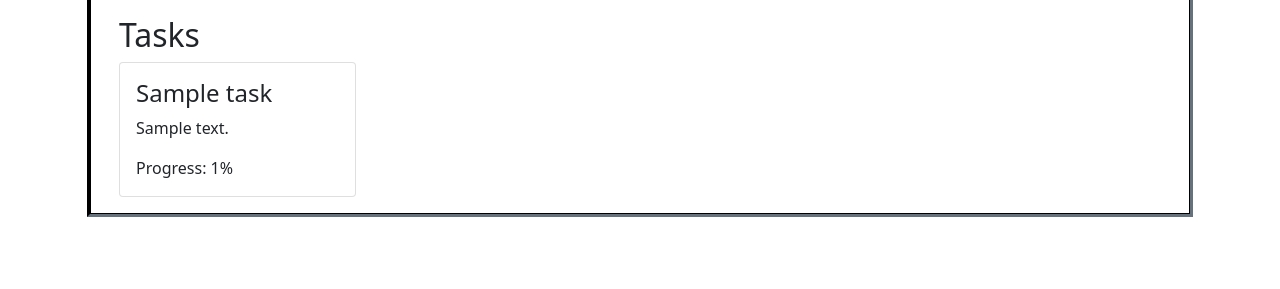
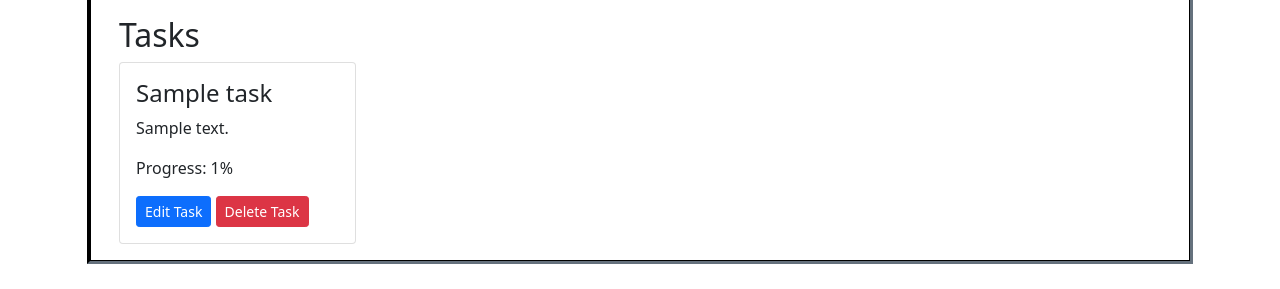
Before and after one commit to admiralorbiter/Flask_Playground, a Flask app: page /project/1 in a window 1280 px wide. Shown: the part 606-895 px from the top of the page. Before the commit the page ends 823 px from the top, so only its background shows below. Run offline with Flask 3, Linux system fonts and the light colour scheme; a user stored in the database is signed in; tables that the repository leaves empty hold one stand-in row (values such as "Sample post"); some libraries are stand-ins or nearby versions.

Commit message:
Middle of documenting code

```diff
--- a/app/__init__.py
+++ b/app/__init__.py
@@ -6,7 +6,6 @@ import os
 persistent_path = os.getenv("PERSISTENT_STORAGE_DIR", os.path.dirname(os.path.realpath(__file__)))
 
 app = Flask(__name__)
-
 db_path = os.path.join(persistent_path, "sqlite.db")
 
 app.config["SQLALCHEMY_DATABASE_URI"] = f'sqlite:///{db_path}'
@@ -19,6 +18,7 @@ login.login_view = 'login'
 
 from app import views
 from app import models
+
 @login.user_loader
 def load_user(id):
     return models.User.query.get(int(id))
--- a/app/auth.py
+++ /dev/null
@@ -1,3 +0,0 @@
-from flask import Blueprint
-
-auth_bp = Blueprint('auth', __name__)
--- a/app/templates/project_details.html
+++ b/app/templates/project_details.html
@@ -178,7 +178,7 @@ endblock %} {% block content %}
           <p class="card-text">{{ task.description }}</p>
           <p class="card-text">Progress: {{ task.progress }}%</p>
           <!-- Add other task details here -->
-          {% if current_user.is_authenticated and special_functionality_enabled%}
+          {% if current_user.is_authenticated%}
           <!-- Button to toggle the edit form -->
           <button
             hx-get="{{ url_for('update_task', task_id=task.task_id) }}"
@@ -193,7 +193,7 @@ endblock %} {% block content %}
             hx-post="{{ url_for('delete_task', task_id=task.task_id) }}"
             class="delete-task-button btn btn-sm btn-danger"
             hx-confirm="Are you sure you want to delete this task?"
-            hx-target="closest div"
+            hx-target="closest .card"
             hx-swap="outerHTML"
           >
             Delete Task
--- a/app/templates/project_manager.html
+++ b/app/templates/project_manager.html
@@ -19,7 +19,7 @@
             <td>
                 {% if current_user.is_authenticated %}
                     <!-- Display delete button -->
-                    <button class="btn btn-danger" hx-delete="/delete/{{ project.project_id }}" hx-target="closest tr" hx-swap="outerHTML">
+                    <button class="btn btn-danger" hx-delete="/project/delete/{{ project.project_id }}" hx-target="closest tr" hx-swap="outerHTML">
                         Delete
                     </button>
                 {% endif %}
--- a/app/views.py
+++ b/app/views.py
@@ -4,12 +4,45 @@ from app.models import Student, Project, Task, Link, project_students, Comment,
 from datetime import datetime
 from flask_login import current_user, login_user, logout_user, login_required
 from werkzeug.urls import url_parse
+from sqlalchemy import delete
 
-from sqlalchemy import select, delete
-from flask_login import login_required
-import openai
-import os
+#Notes:
+# each time I commit to database, i should have try, except, rollback, flash
+# each time I delete I should confirm with the user like in tasks
 
+# Home Page
+@app.route("/", methods=["GET"])
+def index():
+    projects = Project.query.all()
+    return render_template("index.html", projects=projects)
+
+# Home Page
+# Note: Will need to refactor and make this the final route for the home page and replace index route
+@app.route("/", methods=["GET"])
+def home():
+  projects = Project.query.all()
+  return render_template("index.html", projects=projects)
+
+# Student Detail Page
+# Shows the student details and projects for a student
+# Public Page
+@app.route("/student/<int:id>", methods=["GET"])
+def student_detail(id):
+    student = Student.query.get_or_404(id)
+    return render_template("student_details.html", student=student)
+
+# User Detail Page
+# Shows the user details and projects for a user
+# Private Page
+@app.route("/user/<int:id>", methods=["GET"])
+@login_required
+def user_detail(id):
+    user = User.query.get_or_404(id)
+    return render_template("user_details.html", user=user)
+
+## ADMIN ROUTES ##  ADMIN ROUTES ##  ADMIN ROUTES ##  ADMIN ROUTES ##  ADMIN ROUTES ##  ADMIN ROUTES ##
+# Admin Dashboard
+# Shows Student Name, username, role, email, profile and projects
 @app.route('/admin/dashboard')
 @login_required
 def admin_dashboard():
@@ -19,14 +52,11 @@ def admin_dashboard():
         return redirect(url_for('index'))
 
     users = User.query.all()
-    students = Student.query.all()
     return render_template('admin_dashboard.html', users=users)
 
-@app.route("/", methods=["GET"])
-def index():
-    projects = Project.query.all()
-    return render_template("index.html", projects=projects)
-
+## Auth Routes ##  Auth Routes ##  Auth Routes ##  Auth Routes ##  Auth Routes ##  Auth Routes ##
+# Login Page
+# Currently Defaults to Login into Dev User
 @app.route('/login', methods=['GET', 'POST'])
 def login():
     ## Remove this before production, just short way to login
@@ -53,17 +83,24 @@ def login():
         return redirect(next_page)
     return render_template('login.html')
 
+# Create User Page
+# Allows Admin to create a new user
 @app.route('/create_user', methods=['GET', 'POST'])
 @login_required
 def create_user():
+    # Checks admin, Only admin can create users
+    if not current_user.role.name == 'admin':
+        return "Access denied", 403
+
+    # if post request, gather data from form and create user
     if request.method == 'POST':
+        # Form Data
         username = request.form['username']
         password = request.form['password']
         email = request.form['email']
         role = request.form['role']
         first_name = request.form['first_name']
         last_name = request.form['last_name']
-        # Add more form validations as necessary
 
         # Function to add a student to the project
         def add_student(first_name, last_name):
@@ -72,8 +109,6 @@ def create_user():
             student.user=user
             db.session.add(student)
             db.session.flush()  # Ensure the student gets an ID if it's a new entry
-            print(f"Added new student with ID: {student.student_id}")
-            print(student.user)
             return student
 
         # Create new user and set password
@@ -81,24 +116,31 @@ def create_user():
         user.set_password(password)
         user.email = email
         user.role_id = role
+        user.role.name=role
         student=add_student(first_name, last_name)
         user.student=student
         db.session.add(user)
         db.session.commit()
 
-        print(user.student)
         # Redirect to login page after successful signup
         return redirect(url_for('login'))
 
     return render_template('create_user.html')
 
+# Signup Page
+# Allows a user to signup for an account - Currently not in use as I want to limit sign ups to admin and my students
+# Note: If I bring this back, will need to add more fields to the form
 @app.route('/signup', methods=['GET', 'POST'])
 @login_required
 def signup():
+    # Checks admin, Only admin can create users
+    if not current_user.role.name == 'admin':
+        return "Access denied", 403
+
+    # if post request, gather data from form and create user
     if request.method == 'POST':
         username = request.form['username']
         password = request.form['password']
-        # Add more form validations as necessary
 
         # Create new user and set password
         user = User(username=username)
@@ -111,16 +153,25 @@ def signup():
 
     return render_template('signup.html')
 
+# Logout Page
+# Logs out the user and redirects back to the home page
 @app.route('/logout')
 def logout():
     logout_user()
     return redirect(url_for('home'))
 
-@app.route("/", methods=["GET"])
-def home():
-  projects = Project.query.all()
-  return render_template("index.html", projects=projects)
+## Project Routes ##  Project Routes ##  Project Routes ##  Project Routes ##  Project Routes ##  Project Routes ##
+# Project Detail Page
+# Shows the project details and tasks for a project
+@app.route("/project/<int:id>", methods=["GET"])
+def project_detail(id):
+    project = Project.query.get_or_404(id)
+    tasks = Task.query.filter_by(project_id=id).all()  # Fetch tasks for this project
+    return render_template("project_details.html", project=project, tasks=tasks)
 
+# Create Project Page
+# Allows a user to create a new project with just a project name
+# Note: Might need another route for a more complex create_project page
 @app.route("/create_project", methods=["POST"])
 @login_required
 def create_project():
@@ -131,29 +182,105 @@ def create_project():
 
     # Default Values
     project.progress = 0
+    priority = 1
+
+    # Add the project to the database
     db.session.add(project)
     db.session.commit()
 
     project_detail_url = url_for('project_detail', id=project.project_id)
 
+    # HTML Response Linked to project_manager.html
     response = f"""
     <tr>
        <td><a href="{project_detail_url}">{project.name}</a></td>
         <td>
-            <button hx-delete="/delete/{project.project_id}"
-                class="btn btn-danger">
+            <button hx-delete="project/delete/{project.project_id}" class="btn btn-danger">
                 Delete
             </button>
         </td>
     </tr>
     """
     return response
+# Update Project
+# Updates a project based on the project_id
+# Linked to the edit button on the project details page
+@app.route("/project/update/<int:id>", methods=["POST"])
+@login_required
+def update_project(id):
+    project = Project.query.get_or_404(id)
 
-@app.route("/delete/<int:id>", methods=["DELETE"])
+    try:
+        # Update project's attributes based on form data
+        project.name = request.form.get('name')
+        project.overview = request.form.get('overview')
+        project.due_date = datetime.strptime(request.form.get('due_date'), '%Y-%m-%d') if request.form.get('due_date') else None
+        priority = request.form.get('priority', type=int)
+        # Validate priority: should be an integer between 1 and 5
+        if priority is not None:
+            if not 1 <= priority <= 5:
+                flash('Priority must be an integer between 1 and 5', 'error')
+                return redirect(url_for('project_detail', id=id))
+            else:
+                project.priority = priority
+
+        progress = request.form.get('progress', type=int)
+        # Validate progress: should be an integer between 0 and 100
+        if progress is not None:
+            if not 0 <= progress <= 100:
+                flash('Progress must be an integer between 0 and 100', 'error')
+                return redirect(url_for('project_detail', id=id))
+            else:
+                project.progress = progress
+
+
+        project.short_description = request.form.get('short_description')
+
+        # Save changes to the database
+        db.session.commit()
+    except Exception as e:
+        # Handle errors and roll back any changes
+        db.session.rollback()
+        flash(f'An error occurred: {e}', 'danger')
+
+    # Redirect to a page (e.g., project detail page) or return a response
+    return redirect(url_for('project_detail', id=id))
+
+# Update Project Overview
+# Updates a project overview based on the project_id
+# Linked to the edit button on the project details page
+# Separate button than the update project button
+@app.route("/project/update_project_overview/<int:project_id>", methods=["POST"])
+@login_required
+def update_project_overview(project_id):
+    project = Project.query.get_or_404(project_id)
+    try:
+        project.overview = request.form.get("overview")
+        db.session.commit()
+
+        # HTML Response Linked to project_details.html
+        return f"""
+        <div id="overview-container" style="position: relative; min-height: 150px;">
+            <p id="project-overview">{ project.overview }</p>
+        </div>
+    """
+    except Exception as e:
+        db.session.rollback()
+        flash(f'An error occurred: {e}', 'danger')
+        return '', 500  # HTTP 500 for server error
+
+# Delete Project
+# Deletes a project based on the project_id
+# Note: Will need to add a check to make sure the user is the owner of the project
+# Note: Will change route to /project/delete/<int:id>
+@app.route("/project/delete/<int:id>", methods=["DELETE"])
 @login_required
 def delete_project(id):
+    #Checks to see if the user is the admin
+    if not current_user.role.name == 'admin':
+        return "Access denied", 403
+
     project = Project.query.get_or_404(id)
-
     try:
         # Manually delete related rows in project_students
         db.session.execute(delete(project_students).where(project_students.c.project_id == id))
@@ -167,39 +294,74 @@ def delete_project(id):
 
     return ""
 
+## Task Routes ##  Task Routes ##  Task Routes ##  Task Routes ##  Task Routes ##  Task Routes ##
+# Add Task to Project
+# Adds a task to a project based on the project_id
+# Linked to the add task button on the project details page
+@app.route("/project/<int:project_id>/add_task", methods=["POST"])
+@login_required
+def add_task(project_id):
+    project = Project.query.get_or_404(project_id)
+    try:
+        new_task = Task(
+            name=request.form.get("task_name"),
+            description=request.form.get("task_description"),
+            progress = 0,
+            priority = 1,
+            project_id=project.project_id
+        )
+
+        db.session.add(new_task)
+        db.session.commit()
+    except Exception as e:
+        db.session.rollback()
+        flash(f'An error occurred while adding the task: {e}', 'danger')
+
+    return redirect(url_for('project_detail', id=project_id))
+
+# Update Task
+# Updates a task based on the task_id
+# Allows all users to update a task
 @app.route("/task/update/<int:task_id>", methods=["GET", "POST"])
 @login_required
 def update_task(task_id):
     task = Task.query.get_or_404(task_id)
+    project = Project.query.get_or_404(task.project_id)
 
+    # If the request is a GET, return the edit form
     if request.method == "GET":
-        # Generate HTML for the edit form
+
+        # HTML Response Linked to project_details.html Add New Task Button
+        # This form calls this function again with a POST request to update instead of add_task
         edit_form_html = f"""
-            <!-- Create your edit form here -->
-            <form action="{url_for('update_task', task_id=task.task_id)}" method="post">
-                <!-- Add form fields for editing the task -->
-                <input type="text" name="task_name" value="{task.name}">
-                <textarea name="task_description">{task.description}</textarea>
-                <!-- Add other form fields as necessary -->
-                <button type="submit" class="btn btn-primary">Update Task</button>
+            <form action="{ url_for('update_task', task_id=task.task_id) }" method="post">
+                <label for="task_name">Task Name:</label>
+                <input type="text" id="task_name" name="task_name" />
+
+                <label for="task_description">Description:</label>
+                <input type="text" id="task_description" name="task_description" />
+
+                <button type="submit" class="btn btn-primary">Add Task</button>
             </form>
         """
         return edit_form_html
 
+    # If the request is a POST, update the task
     elif request.method == "POST":
         try:
+            # Update task's attributes based on form data
             task.name = request.form.get("task_name")
             task.description = request.form.get("task_description")
-            # Update other fields as necessary
             db.session.commit()
-            flash('Task updated successfully!', 'success')
         except Exception as e:
             db.session.rollback()
             flash(f'An error occurred while updating the task: {e}', 'danger')
 
-        # After updating the task, you can return a response, such as a redirect
+        # After updating the task, redirect to the project detail page
         return redirect(url_for('project_detail', id=task.project_id))
 
+# Delete Task
+# Deletes a task based on the task_id
 @app.route("/task/delete/<int:task_id>", methods=["POST"])
 @login_required
 def delete_task(task_id):
@@ -208,100 +370,21 @@ def delete_task(task_id):
     try:
         db.session.delete(task)
         db.session.commit()
-        flash('Task deleted successfully!', 'success')
     except Exception as e:
         db.session.rollback()
         flash(f'An error occurred while deleting the task: {e}', 'danger')
 
     return ""
-
-@app.route("/project/<int:id>", methods=["GET"])
-def project_detail(id):
-    project = Project.query.get_or_404(id)
-    tasks = Task.query.filter_by(project_id=id).all()  # Fetch tasks for this project
-    return render_template("project_details.html", project=project, tasks=tasks)
-
-@app.route("/student/<int:id>", methods=["GET"])
-def student_detail(id):
-    student = Student.query.get_or_404(id)
-    return render_template("student_details.html", student=student)
-
-@app.route("/user/<int:id>", methods=["GET"])
-@login_required
-def user_detail(id):
-    user = User.query.get_or_404(id)
-    return render_template("user_details.html", user=user)
-
-@app.route("/project/update/<int:id>", methods=["POST"])
-@login_required
-def update_project(id):
-    project = Project.query.get_or_404(id)
-    try:
-        # Update project's attributes based on form data
-        project.name = request.form.get('name')
-        project.overview = request.form.get('overview')
-        project.due_date = datetime.strptime(request.form.get('due_date'), '%Y-%m-%d') if request.form.get('due_date') else None
-        priority = request.form.get('priority', type=int)
-        if priority is not None:
-            if not 1 <= priority <= 5:
-                flash('Priority must be an integer between 1 and 5', 'error')
-                return redirect(url_for('project_detail', id=id))
-            else:
-                project.priority = priority
-        else:
-            # Handle the case where priority is None, maybe set a default or flash a message
-            flash('Priority is required.', 'error')
-
-        progress = request.form.get('progress', type=int)
-        if progress is not None:
-            if not 0 <= progress <= 100:
-                flash('Progress must be an integer between 0 and 100', 'error')
-                return redirect(url_for('project_detail', id=id))
-            else:
-                project.progress = progress
-
-
-        project.short_description = request.form.get('short_description')
-
-        # Save changes to the database
-        db.session.commit()
-
-        flash('Project updated successfully!', 'success')
-    except Exception as e:
-        # Handle errors and roll back any changes
-        print(e)
-        db.session.rollback()
-        flash(f'An error occurred: {e}', 'danger')
-
-    # Redirect to a page (e.g., project detail page) or return a response
-    return redirect(url_for('project_detail', id=id))
-
-@app.route("/project/<int:project_id>/add_task", methods=["POST"])
-@login_required
-def add_task(project_id):
-    project = Project.query.get_or_404(project_id)
-    try:
-        new_task = Task(
-            name=request.form.get("task_name"),
-            description=request.form.get("task_description"),
-            # Add other fields as necessary, e.g., due_date, priority
-            progress = 0,
-            project_id=project.project_id
-        )
-
-        db.session.add(new_task)
-        db.session.commit()
-        flash('Task added successfully!', 'success')
-    except Exception as e:
-        db.session.rollback()
-        flash(f'An error occurred while adding the task: {e}', 'danger')
-
-    return redirect(url_for('project_detail', id=project_id))
-
+## Link Routes ##  Link Routes ##  Link Routes ##  Link Routes ##  Link Routes ##  Link Routes ##
+# Add Link to Project
+# Adds a link to a project based on the project_id
+# Note: I don't really understand this route and how the links currently get updated without reload.
+# Potentially could switch to a pure htmx solution, but right now it works
 @app.route("/add_link", methods=["POST"])
 @login_required
 def add_link():
     try:
+        # Creates a link based on the form data including the project_id via hidden input
         new_link = Link(
             url=request.form.get("url"),
             project_id=request.form.get("project_id", type=int),
@@ -310,36 +393,41 @@ def add_link():
 
         db.session.add(new_link)
         db.session.commit()
-        flash('Link added successfully!', 'success')
     except Exception as e:
         db.session.rollback()
         flash(f'An error occurred while adding the link: {e}', 'danger')
 
     return redirect(request.referrer or url_for('home'))
 
+# Cancel Edit Link
+# Cancels the edit link form and returns the link to the original state
 @app.route("/cancel_edit_link/<int:link_id>", methods=["GET"])
 @login_required
 def cancel_edit_link(link_id):
     link = Link.query.get_or_404(link_id)
+
+    # HTML Response Linked to project_details.html Link Edit/Delete Buttons
     return f'''
     <li hx-swap="outerHTML" id="link-{link.id}">
         <a href="{link.url}" target="_blank">{link.url}</a>
-        <button hx-get="{url_for('edit_link', link_id=link.id)}" class="btn btn-sm btn-primary">Edit</button>
-        <button hx-post="{url_for('delete_link', link_id=link.id)}" hx-confirm="Are you sure you want to delete this link?" hx-target="closest li" hx-swap="outerHTML" class="btn btn-sm btn-danger">Delete</button>
+        <button hx-get="{url_for('edit_link', link_id=link.id)}" class="btn btn-xs btn-primary">Edit</button>
+        <button hx-post="{url_for('delete_link', link_id=link.id)}" hx-confirm="Are you sure you want to delete this link?" hx-target="closest li" hx-swap="outerHTML" class="btn btn-xs btn-danger">Delete</button>
     </li>
     '''
 
+# Edits a link based on the link_id.
 @app.route("/edit_link/<int:link_id>", methods=["GET"])
 @login_required
 def edit_link(link_id):
     link = Link.query.get_or_404(link_id)
 
+    # HTML Response Linked to project_details.html Link Edit/Delete Buttons
     response = f"""
     <form hx-post="{url_for('update_link', link_id=link.id)}" hx-swap="outerHTML" id="link-{link.id}">
         <input type="hidden" name="project_id" value="{link.project_id}">
         <input type="text" name="url" value="{link.url}" placeholder="Edit URL">
-        <button type="button" hx-get="{url_for('cancel_edit_link', link_id=link.id)}" hx-target="#link-{link.id}" hx-swap="outerHTML" class="btn btn-primary">Cancel</button>
-        <button type="submit" class="btn btn-primary">Save</button>
+        <button type="button" hx-get="{url_for('cancel_edit_link', link_id=link.id)}" hx-target="#link-{link.id}" hx-swap="outerHTML" class="btn btn-xs btn-danger">Cancel</button>
+        <button type="submit" class="btn btn-xs btn-primary">Save</button>
     </form>
     """
     return response
@@ -415,33 +503,6 @@ def edit_project_overview(project_id):
     """
 
     return edit_form_html
-
-@app.route("/project/update_project_overview/<int:project_id>", methods=["POST"])
-@login_required
-def update_project_overview(project_id):
-    project = Project.query.get_or_404(project_id)
-    try:
-        project.overview = request.form.get("overview")
-        db.session.commit()
-        flash('Project overview updated successfully!', 'success')
-        # Return the updated overview as an HTML snippet
-        return f"""
-        <div id="overview-container" style="position: relative; min-height: 150px;">
-        <p id="project-overview">{ project.overview }</p>
-        <button hx-get="{ url_for('edit_project_overview', project_id=project.project_id) }"
-                hx-trigger="click"
-                hx-target="#overview-container"
-                hx-swap="outerHTML"
-                class="edit-overview-button btn btn-primary"
-                style="position: absolute; bottom: 10px; right: 10px;">
-            Edit Overview
-        </button>
-        </div>
-    """
-    except Exception as e:
-        db.session.rollback()
-        flash(f'An error occurred: {e}', 'danger')
-        return '', 500  # HTTP 500 for server error
 
 
 @app.route('/add-comment/<int:project_id>', methods=['POST'])
```
